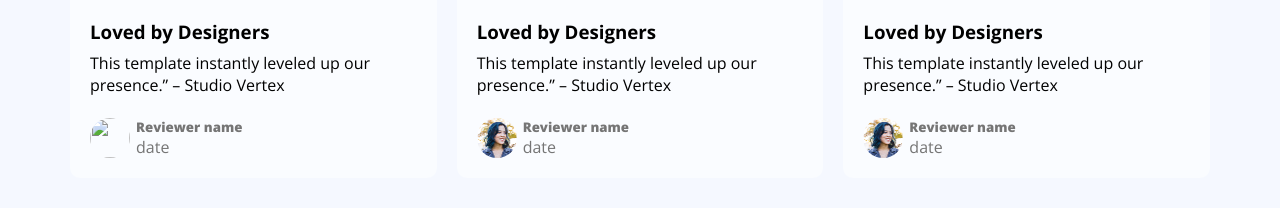
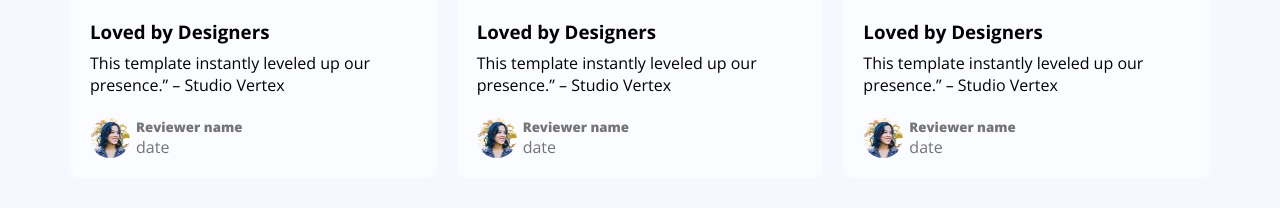
Before and after one commit to shekhor64707/shekhor-1st-assignment, a plain HTML site: page index.html in a window 1280 px wide. Shown: the part 1830-2038 px from the top of the page. Drawn offline with nearby package versions, Linux system fonts and the light colour scheme; the site is published under a folder, as on GitHub Pages, so addresses that start at the root find nothing.

Commit message:
adding some solution

```diff
--- a/index.html
+++ b/index.html
@@ -72,7 +72,7 @@
                     <h3 class="review-title">Loved by Designers</h3>
                     <p class="review-para">This template instantly leveled up our presence.” – Studio Vertex</p>
                     <div class="review-child">
-                        <img src="/images/avatar.png" alt="" class="review-img">
+                        <img src="./images/avatar.png" alt="" class="review-img">
                         <div class="reviw-special">
                            <h5 class="img-title">Reviewer name</h5>
                            <p class="img-para">date</p>
```
